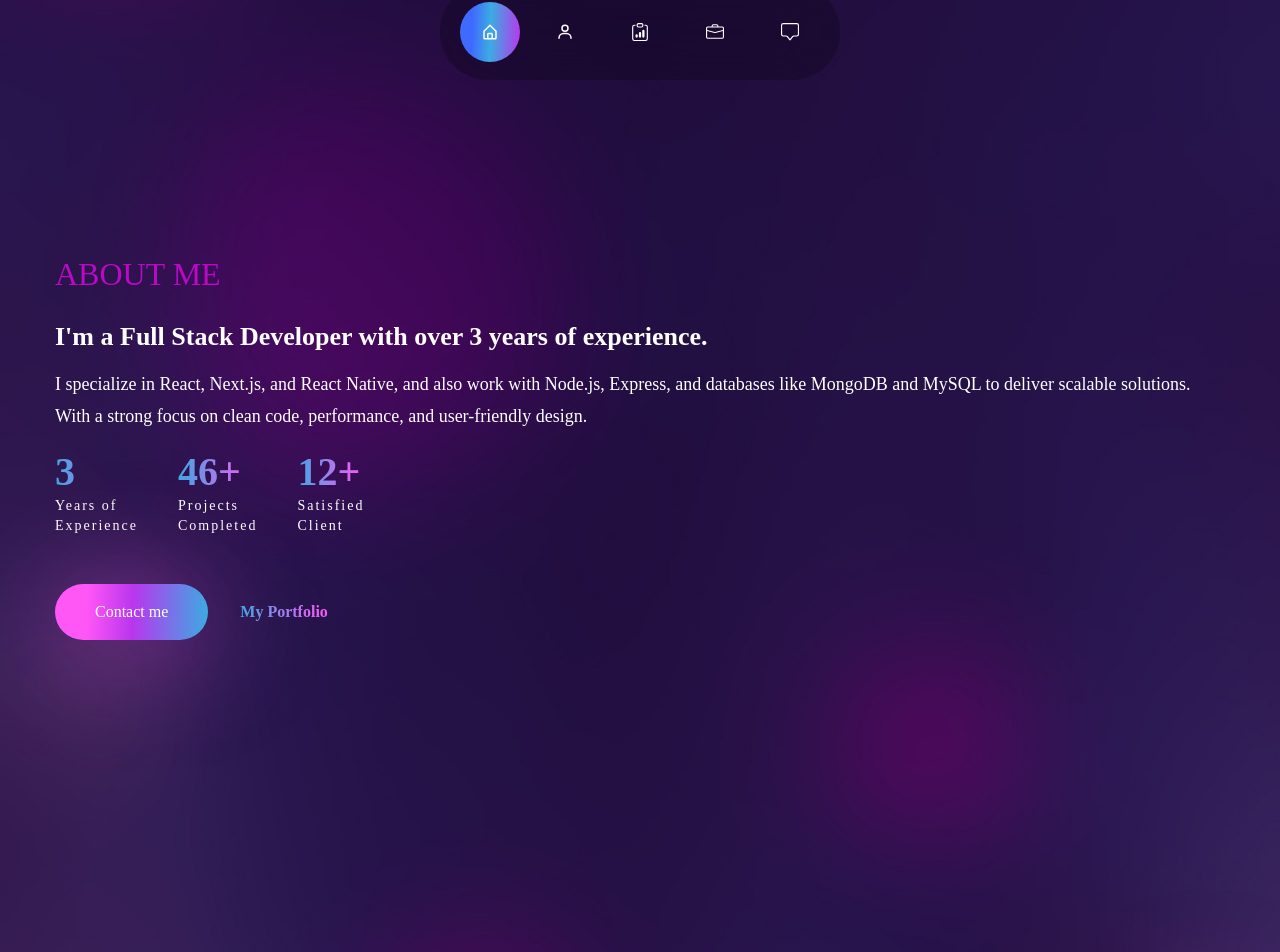
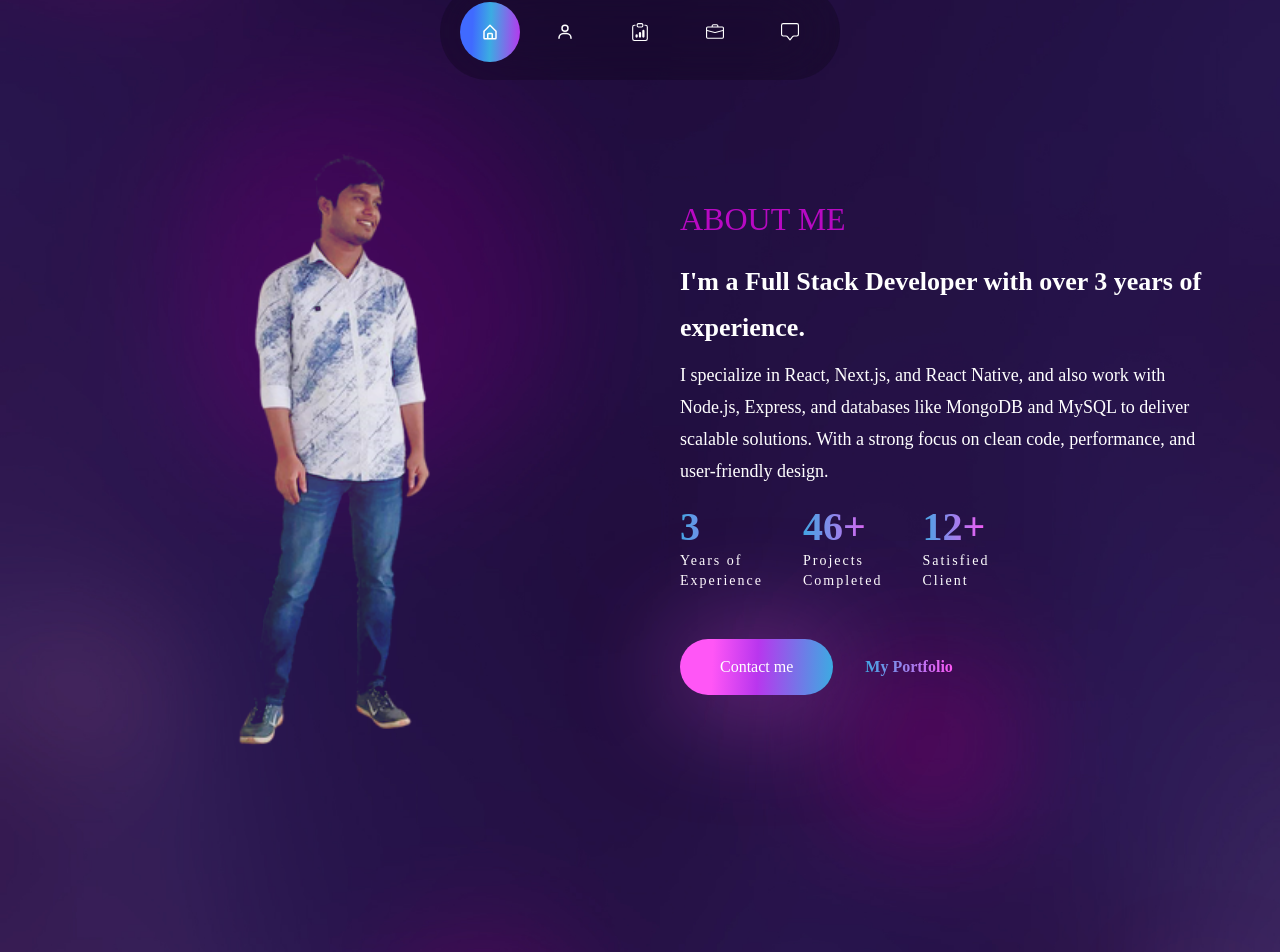
Before and after one commit to Raihanhn/Latest-Portfolio, a React (Create React App) app: page / in a window 1280 px wide. Shown: the part 688-1640 px from the top of the page. Built offline with nearby package versions, Linux system fonts and the light colour scheme.

Commit message:
fix image render

```diff
--- a/src/components/About.js
+++ b/src/components/About.js
@@ -15,7 +15,7 @@ const About = () => {
     <section className='section' id='about' ref={ref} >
       <div className="container mx-auto">
         <div className=" flex flex-col gap-y-10 mt-[50px]  lg:flex-row lg:items-center lg:gap-x-20 lg:gap-y-0 h-screen  ">
-          <motion.div variants={fadeIn('right', 0.3)} initial='hidden' whileInView={'show'} viewport={{once: false, amount: 0.3}}  className=" md:hidden flex-1 bg-about bg-contain bg-no-repeat min-h-[300px] sm:min-h-[400px] md:min-h-[500px] lg:min-h-[620px] mix-blend-lighten bg-top "></motion.div>
+          <motion.div variants={fadeIn('right', 0.3)} initial='hidden' whileInView={'show'} viewport={{once: false, amount: 0.3}}  className="  block md:hidden lg:block flex-1 bg-about bg-contain bg-no-repeat min-h-[300px] sm:min-h-[400px] md:min-h-[500px] lg:min-h-[620px] mix-blend-lighten bg-top "></motion.div>
           <motion.div variants={fadeIn('left', 0.5)} initial='hidden' whileInView={'show'} viewport={{once: false, amount: 0.3}}  className=" flex-1 ">
             <h2 className=" h2 text-accent ">About me</h2>
             <h3 className=' h3 mb-2 ' >I'm a Full Stack Developer with over 3 years of experience.</h3>
```
